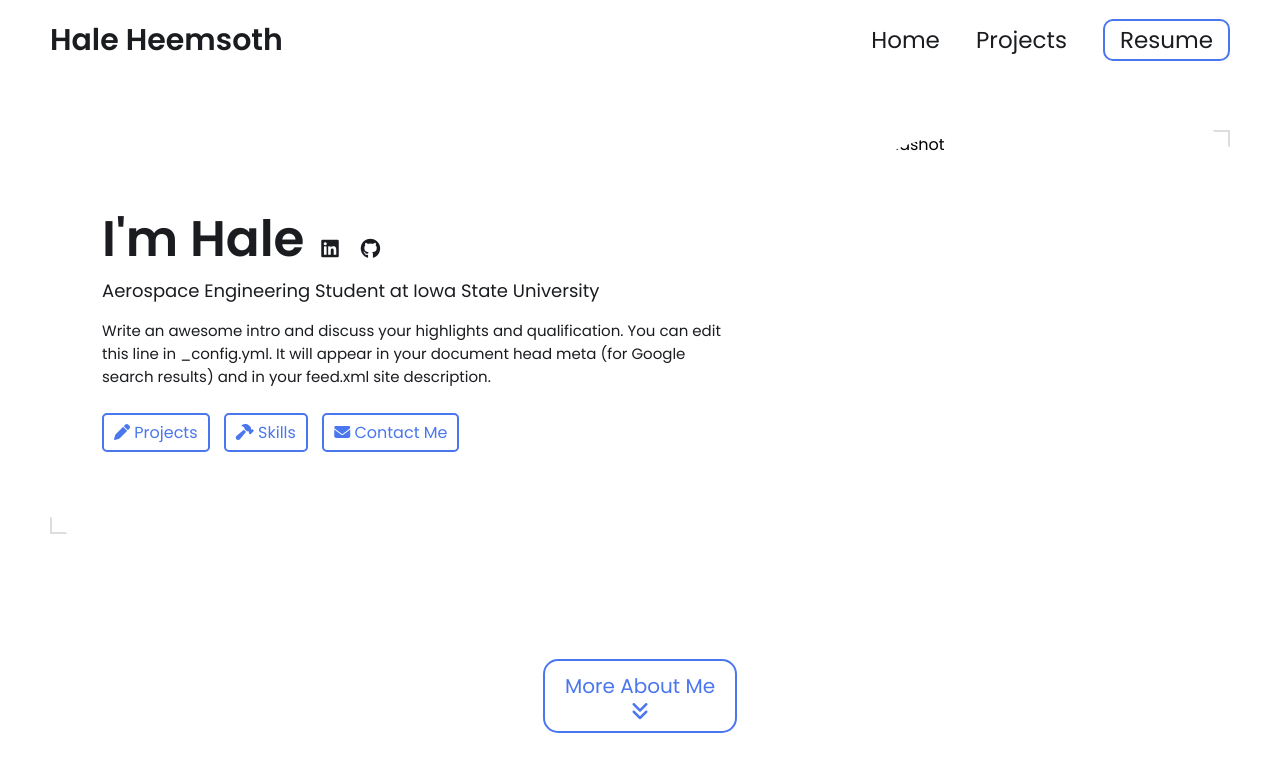
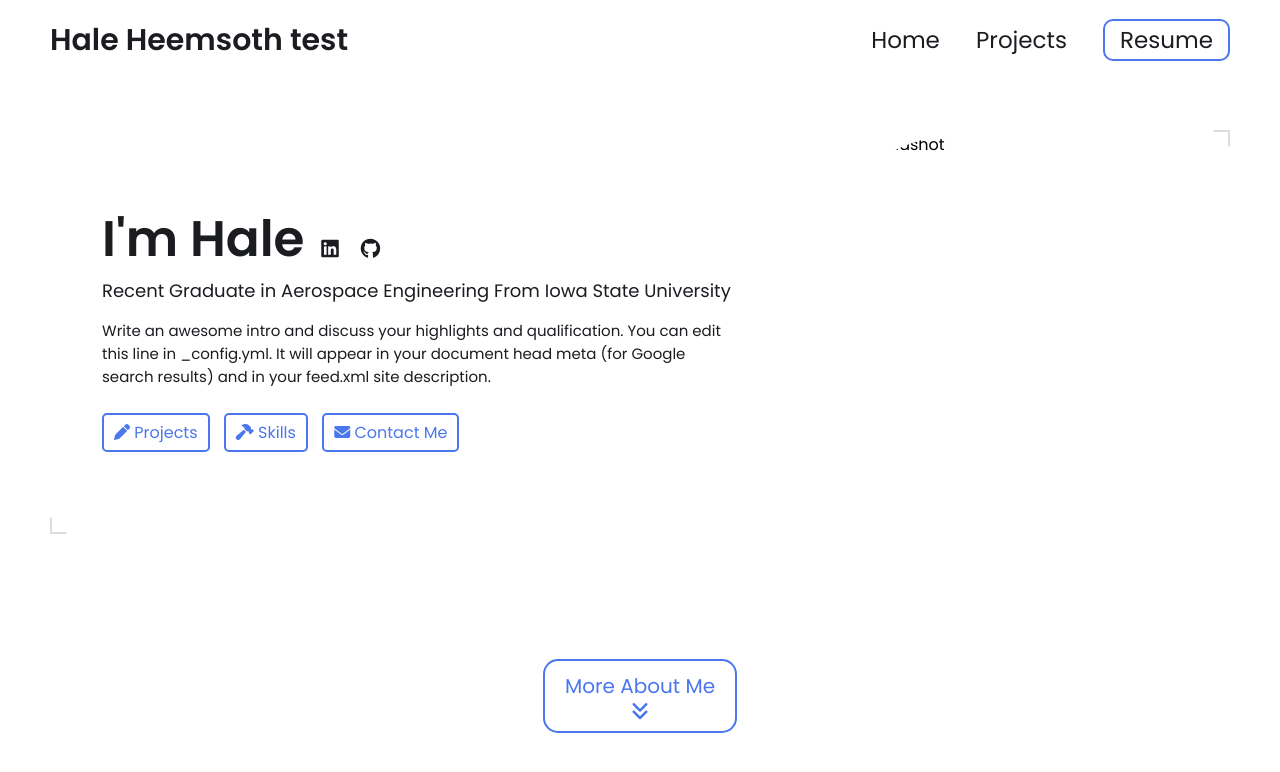
Before and after one commit to fakehale/fakehale.github.io, a Jekyll site: the page built from index.html, in a window 1280 px wide and 900 px high. Shown: the top 772 px of the window. Built offline with Jekyll 4.4.1, drawn with Linux system fonts in a browser that asks for light colours.

Commit message:
Update _config.yml

```diff
--- a/_config.yml
+++ b/_config.yml
@@ -12,8 +12,8 @@ title: Hale Heemsoth's Portfolio # This is what shows up in the tab of the brows
 
 
 # Hero Section
-name: Hale Heemsoth
-headline: Aerospace Engineering Student at Iowa State University
+name: Hale Heemsoth test
+headline: Recent Graduate in Aerospace Engineering From Iowa State University
 description: >- # dont remove this line. this will ignore all new lines until the next section
   Write an awesome intro and discuss your highlights and qualification. You can edit this
   line in _config.yml. It will appear in your document head meta (for
```
